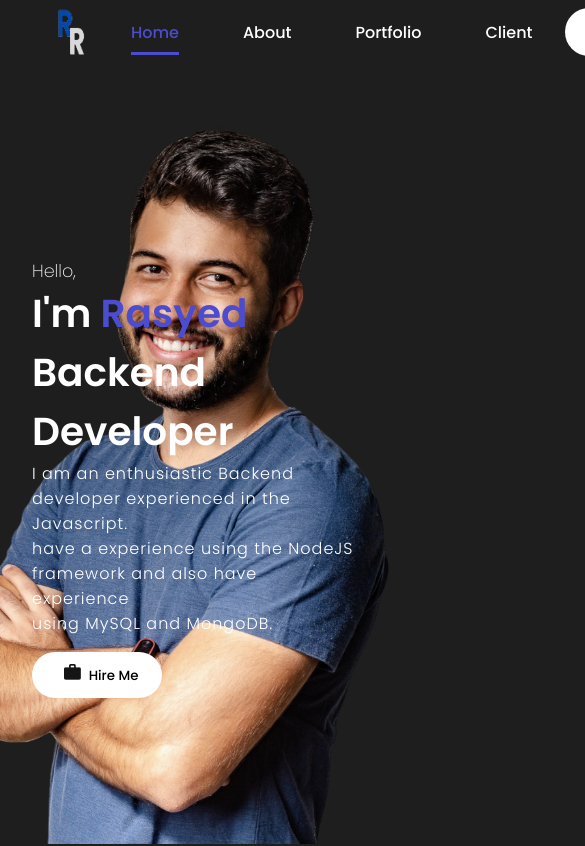
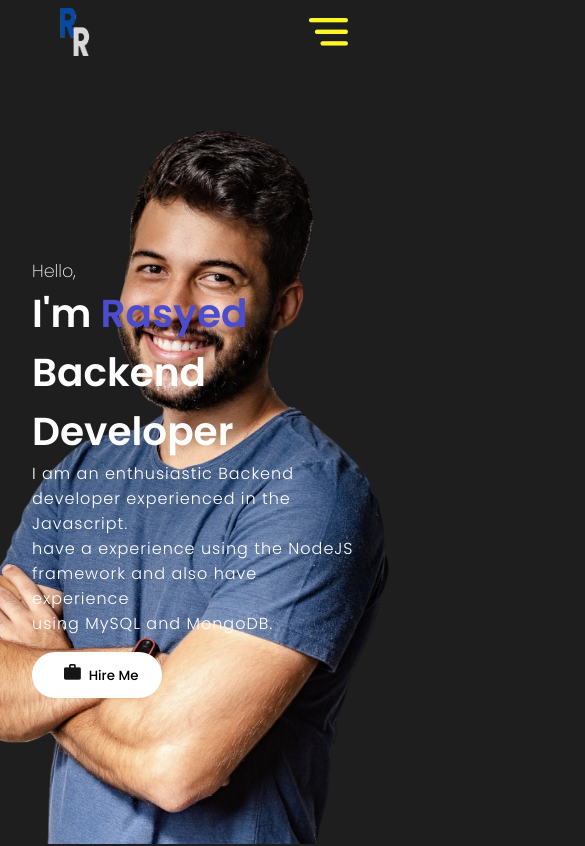
Before and after one commit to Rasyid-deve/portfolio-app, a React (Create React App) app: page / in a window 390 px wide. Shown: the top 846 px of the page, 585 px wide, since content can reach past the window. Built offline with nearby package versions, Linux system fonts and the light colour scheme.

Commit message:
burger menu with media screen update

```diff
--- a/src/components/NavBar/navbar.css
+++ b/src/components/NavBar/navbar.css
@@ -54,6 +54,12 @@
   border-bottom: 3px solid rgb(76, 76, 206);
 }
 
+.mobMenu {
+  display: none;
+  object-fit: cover;
+  height: 1.8rem;
+}
+
 .navMenu {
   position: absolute;
   top: 4rem;
@@ -67,3 +73,22 @@
   background: rgb(40, 40, 40);
   border-radius: 1rem;
 }
+
+.listItem {
+  color: white;
+  padding: 0.5rem 3rem;
+  margin: 0.25rem;
+  background: rgb(30, 30, 30);
+}
+
+@media screen and (max-width: 720px) {
+  .mobMenu {
+    display: flex;
+  }
+  .desktopMenu {
+    display: none;
+  }
+  .desktopMenuBtn {
+    display: none;
+  }
+}
```
